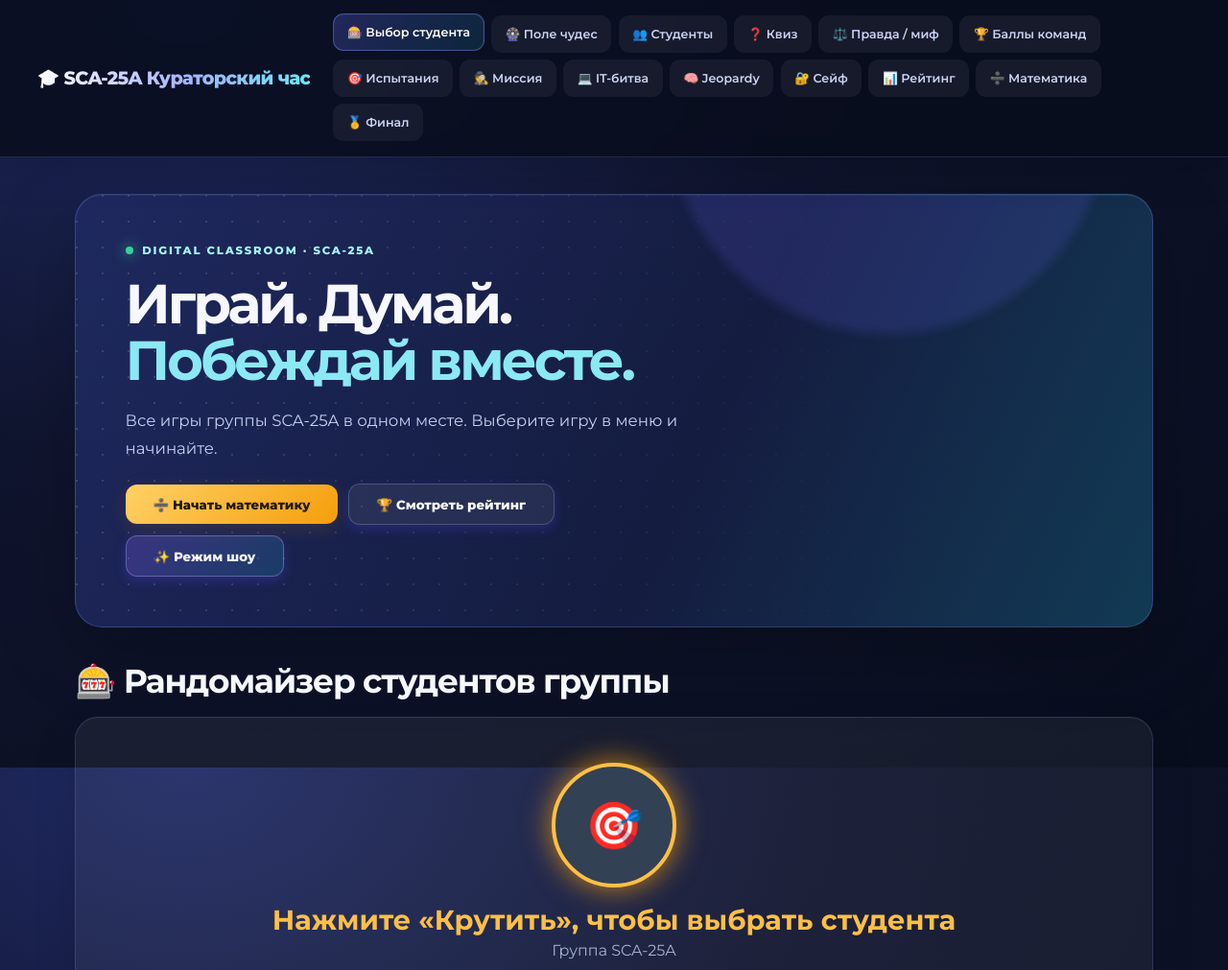
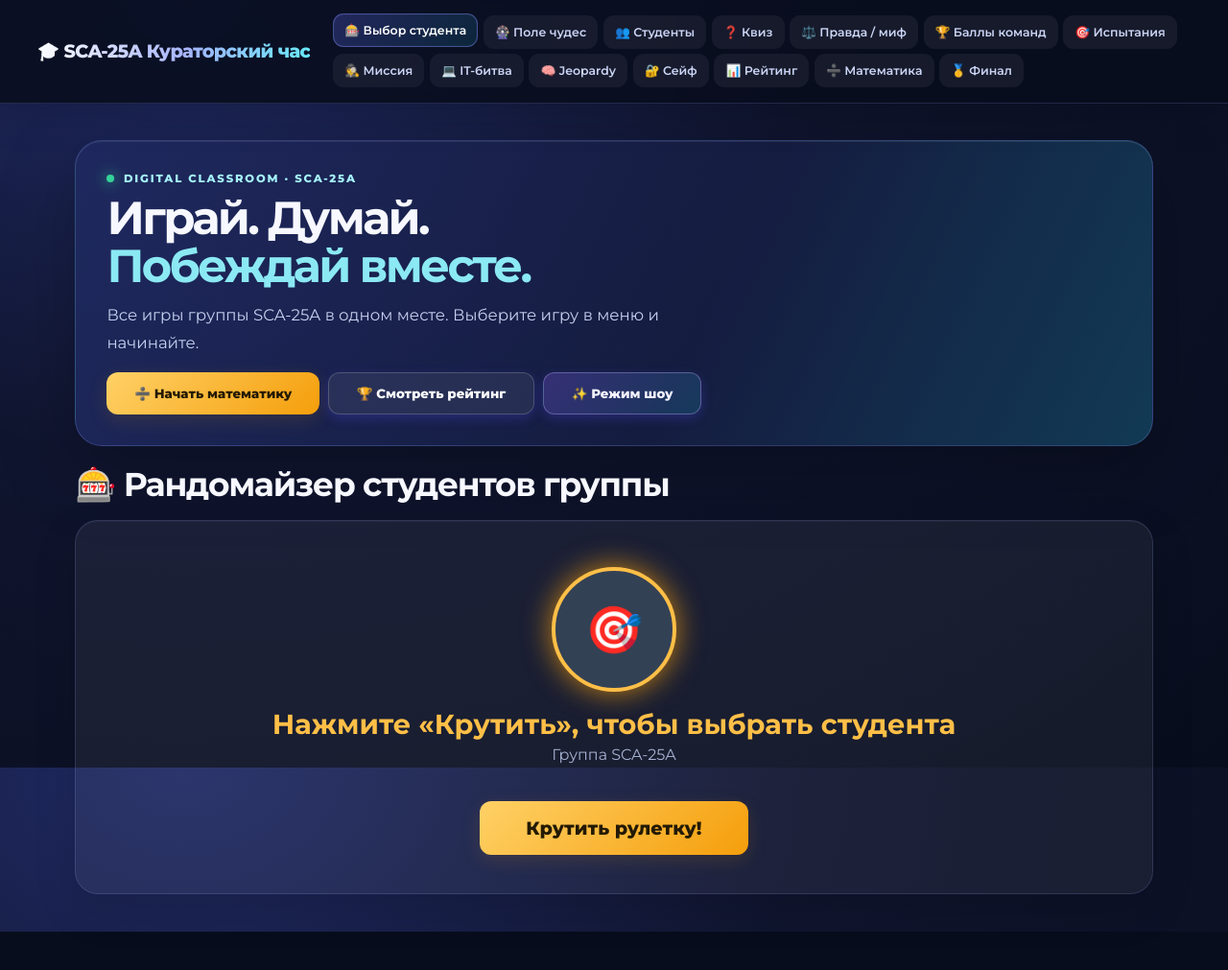
Before and after one commit to suiunbekshermatov-dot/sca-25a-game, a plain HTML site: page index.html in a window 1280 px wide. Shown: the top 1011 px of the page at 96% size. After the commit the page ends 971 px from the top, so only its background shows below. Drawn offline with Linux system fonts and the light colour scheme.

Commit message:
Apply clean simplified game layout

```diff
--- a/style.css
+++ b/style.css
@@ -545,3 +545,19 @@ body.show-mode header,body.show-mode main { position:relative; z-index:1; }
 .show-burst { position:fixed; z-index:9999; top:24%; left:50%; transform:translateX(-50%); color:#fde68a; font-size:clamp(1.6rem,5vw,3rem); letter-spacing:.35em; pointer-events:none; text-shadow:0 0 20px rgba(250,204,21,.7); animation:burstRise 1.6s ease-out forwards; white-space:nowrap; }
 @keyframes burstRise { 0% { opacity:0; transform:translate(-50%,20px) scale(.7); } 20% { opacity:1; } 100% { opacity:0; transform:translate(-50%,-95px) scale(1.25); } }
 @media(prefers-reduced-motion:reduce) { body.show-mode .hero-core,body.show-mode:before,.show-burst { animation:none!important; } }
+
+
+/* Simplified layout: clearer navigation and less visual clutter */
+.site-hero { grid-template-columns:1fr; min-height:0; margin-bottom:1.2rem; padding:clamp(1.25rem,3vw,2rem); }
+.site-hero:before,.site-hero:after { display:none; }
+.site-hero h1 { font-size:clamp(1.8rem,3.8vw,3rem); }
+.site-hero p { margin:.7rem 0 1rem; }
+.hero-kicker { margin-bottom:.6rem; }
+.hero-actions { gap:.55rem; }
+.hero-actions .btn { min-height:44px; }
+nav { display:flex; flex-wrap:wrap; gap:.35rem; }
+.nav-btn { padding:.55rem .7rem; font-size:.78rem; }
+.arena-shortcuts,.arena-motto,.hero-art,.hero-tags { display:none!important; }
+.section h2 { margin-top:.4rem; }
+@media(max-width:1050px) { nav { flex-wrap:nowrap; overflow-x:auto; } }
+@media(max-width:700px) { .site-hero { padding:1.15rem; } .site-hero h1 { font-size:2rem; } .hero-actions .btn { flex:1 1 100%; } .nav-btn { padding:.6rem .75rem; } }
```
